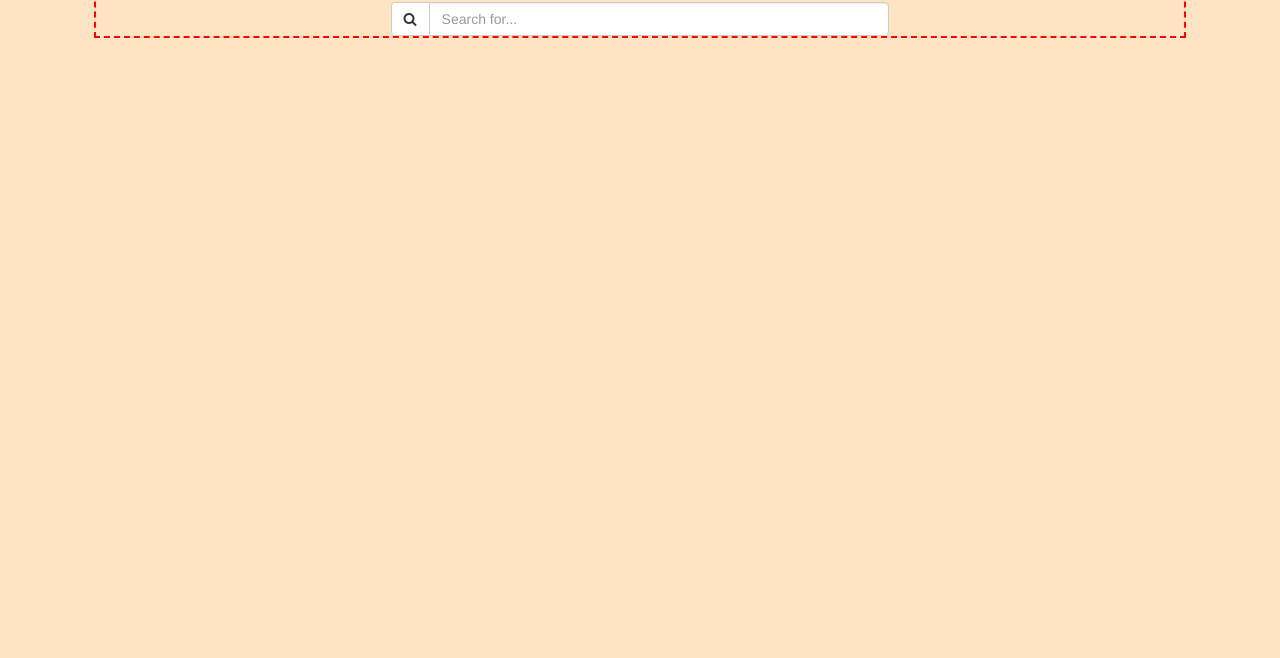
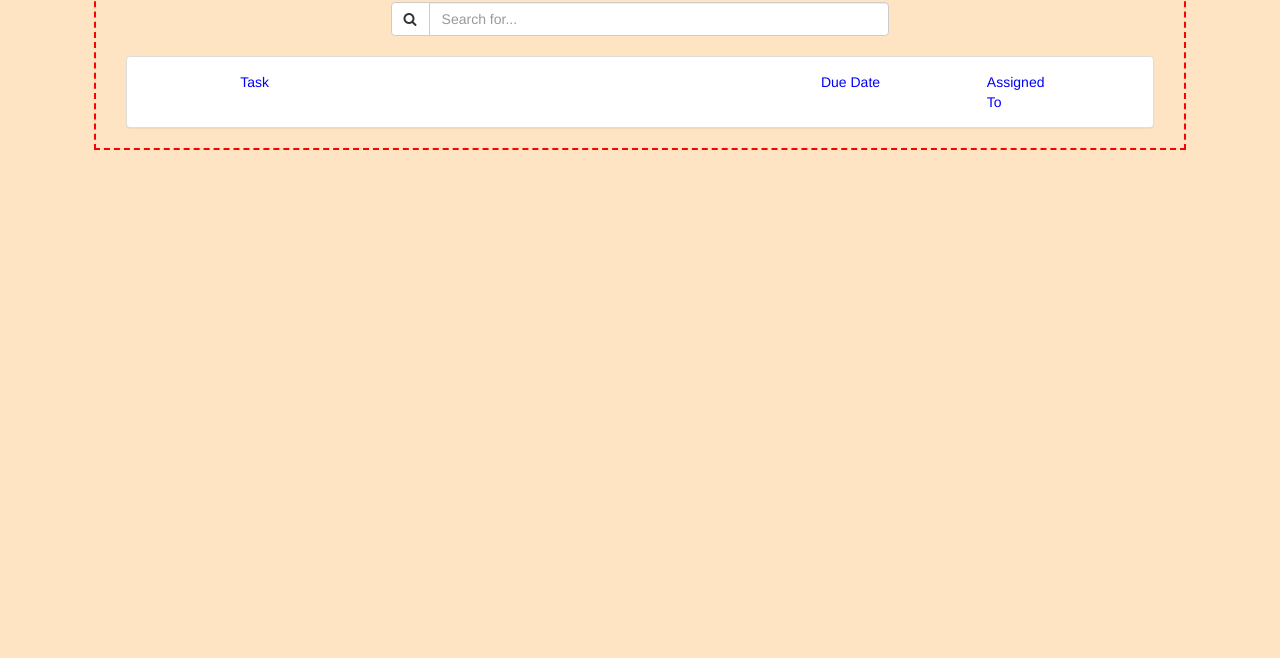
Before and after one commit to utleroy/ng-todo-demo, a website: page index.html in a window 1280 px wide. Shown: the part 142-800 px from the top of the page. Drawn offline with nearby package versions, Linux system fonts and the light colour scheme; some packages are replaced by stand-ins of ours; no server answers.

```diff
--- a/partials/item-list.html
+++ b/partials/item-list.html
@@ -1,7 +1,7 @@
 <h1>Item List</h1>
 <div class="row">
 	<div class="col-xs-6 col-xs-offset-3">
-		<div class="input-group">
+		<div class="input-group search-bar-spacing">
 			<span class="input-group-btn">
 				<button class="btn btn-default"><i class="fa fa-search" aria-hidden="true"></i></button>
 			</span>
@@ -9,6 +9,17 @@
 		</div>
 	</div>
 </div>
+
+<div class="panel panel-default">
+	<div class="panel-body">
+		<div class="col-xs-1"></div>
+		<div class="col-xs-7">Task</div>
+		<div class="col-xs-2">Due Date</div>
+		<div class="col-xs-1">Assigned To</div>
+		<div class="col-xs-1"></div>
+	</div>
+</div>
+
 <div ng-repeat="thingy in items | filter: searchText">
 	<div class="panel panel-default">
 		<div class="panel-body">
--- a/sass/main.scss
+++ b/sass/main.scss
@@ -10,3 +10,7 @@
 	border: 2px dashed $red;
 	color: $blue;
 }
+
+.search-bar-spacing {
+	padding-bottom: 20px;
+}
```
Also changed, not shown: partials/item-new.html (+2 -0 lines), styles/main.css.
